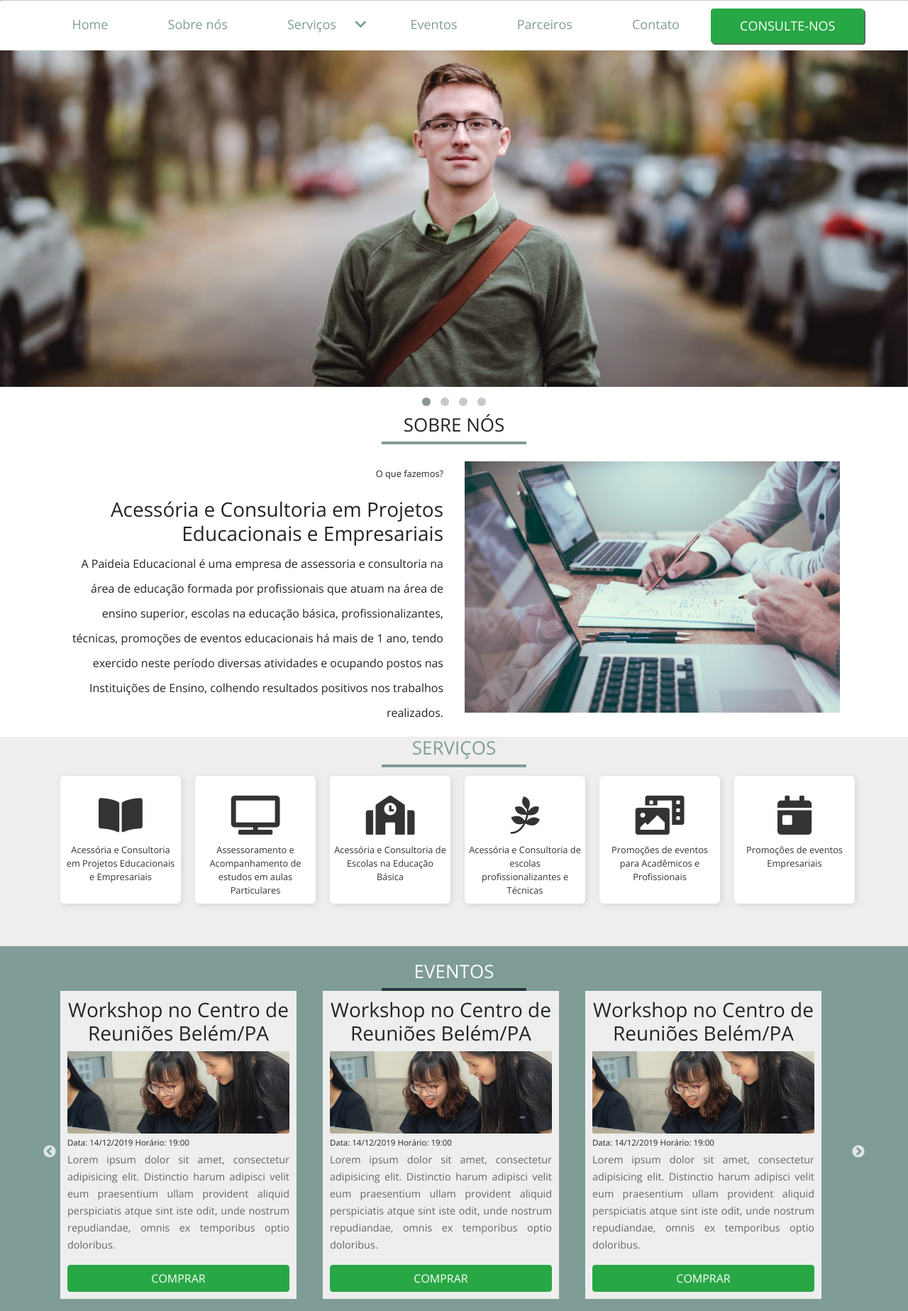
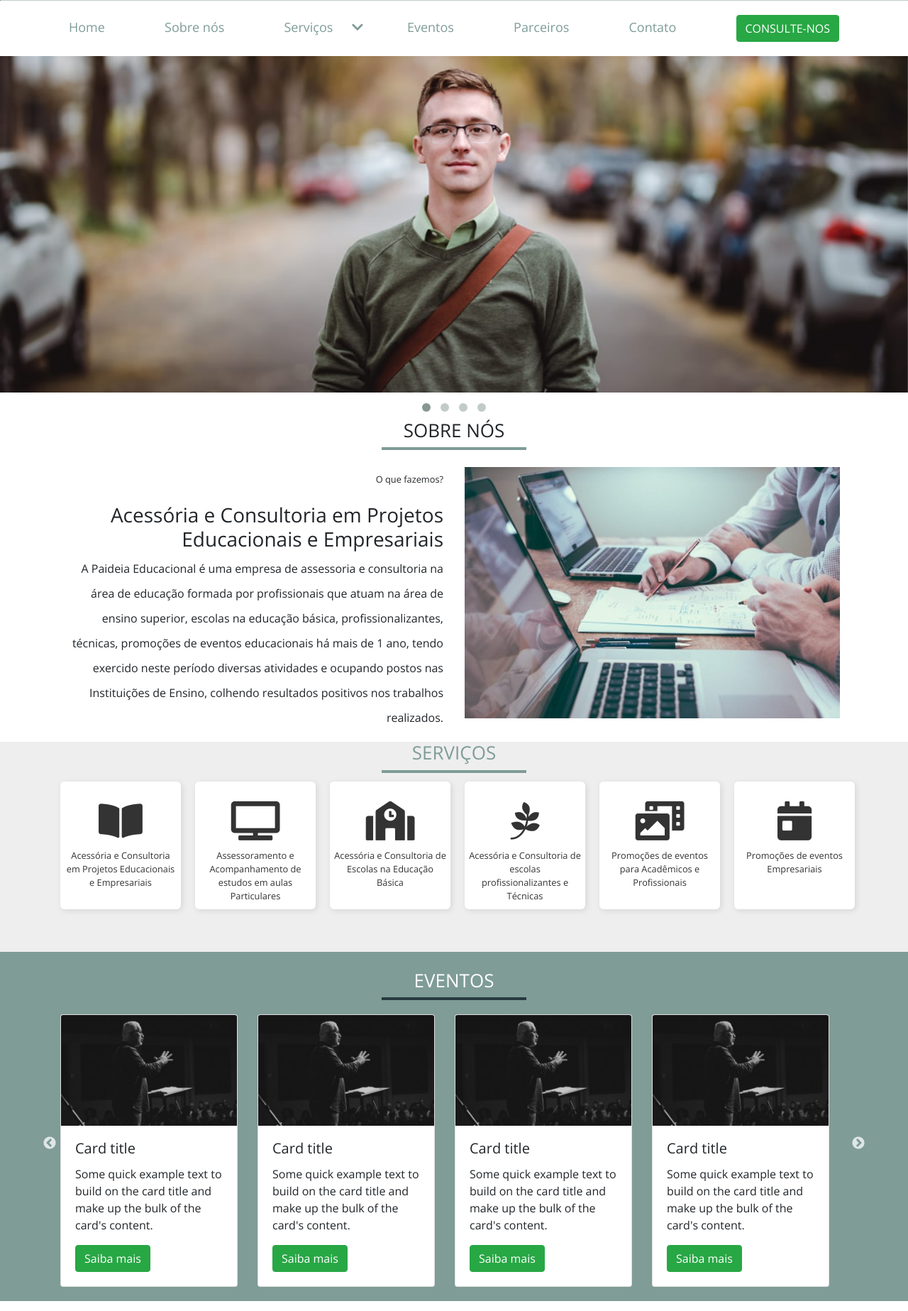
Before and after one commit to bladellano/navbar-scroll-width, a PHP site: page / in a window 1280 px wide. Shown: the part 326-2173 px from the top of the page at 71% size. Run offline with PHP 8.4, Linux system fonts and the light colour scheme; some libraries are stand-ins or nearby versions.

Commit message:
Terminando os cards

```diff
--- a/assets/css/style.css
+++ b/assets/css/style.css
@@ -43,27 +43,15 @@ body {
     border-radius   : 4px;
 }
 /* Personalizando botão bootstrap */
-.nav-links .btn.btn-success {
-    box-shadow: 2px 2px #53725A;
-    transition: .2s;
-}
-.nav-links .btn.btn-success:active {
- position  : relative;
- left      : 2px;
- top       : 2px;
- box-shadow: 1px 1px;
-}
-.nav-links .btn.btn-success a{
-    color         :#FFF;
-    text-transform: uppercase;
+.nav-links li a.btn.btn-success{
+    color         : #FFF ;
 }
 .nav-links .btn.btn-success:hover{
-    background-color:var(--cor-color-principal);
-    border          :1px solid var(--cor-color-principal);
+    color:#FFF;
 }
 .btn.btn-outline-success,.btn.btn-outline-primary{
     border        : solid 1px var(--cor-color-principal);
-    color         :  var(--cor-color-principal);
+    color         : var(--cor-color-principal);
     text-transform: uppercase;
 }
 .btn.btn-outline-success:hover,.btn.btn-outline-primary:hover  {
@@ -120,22 +107,18 @@ body {
 }
 
 /*----------------------*/
-
-#eventos{
+#eventos .slick-eventos{
+    padding-top: 20px;
+}
+#eventos {
     background-color: var(--cor-color-principal);
     width           : 100%;
-    text-align      : center;
-    padding-top     : 20px;
+    padding-top     : 25px;
+    padding-bottom  : 20px;
 }
-/* #eventos p{
-    padding-top   : 40px;
-    padding-bottom: 20px;
+
+#eventos h2{
     color         : #FFF;
-    text-align    : justify;
-    line-height   : 35px;
-    } */
-    #eventos h2{
-        color         :#FFF;
     font-size     : 26px;
     text-transform: uppercase;
     text-align    : center;
@@ -324,7 +319,7 @@ body {
  padding-bottom       : 100px;
 }
 /*----------------------*/
-.wrap-slick{
+/* .wrap-slick{
     background-color: #EEE;
     width: 90%;
     padding: 10px;
--- a/view/_footer.php
+++ b/view/_footer.php
@@ -85,19 +85,35 @@
 <script>
   $(document).ready(function() {
 
+    $('.slick-depoimentos').slick({
+      autoplay:true
+    });
+
     $('.slick-eventos').slick({
-     slidesToShow: 3,
-     slidesToScroll: 1,
-     // dots: true,
-     // infinite: true,
-     // speed: 500,
-     // fade: true,
-     // cssEase: 'linear'
+      speed: 300,
+      slidesToShow: 4,
+      slidesToScroll: 4,
+      responsive: [
+      {
+        breakpoint: 1024,
+        settings: {
+          slidesToShow: 3,
+          slidesToScroll: 3,
+          infinite: true,
+        }
+      },
+      {
+        breakpoint: 600,
+        settings: {
+         centerMode: true,
+         slidesToShow: 1,
+         slidesToScroll: 1
+       }
+     }
+     ]
    });
 
-    $(function () {
-      $('[data-toggle="tooltip"]').tooltip()
-    });
+    $('[data-toggle="tooltip"]').tooltip()
 
     $("#owl-demo").owlCarousel({
       navigation : true, // Show next and prev buttons
--- a/view/_header.php
+++ b/view/_header.php
@@ -117,7 +117,7 @@
   </li> -->
 
   <li><a href="#footer">Contato</a></li>
-  <li class="btn btn-success"><a href="#">CONSULTE-NOS</a></li>
+  <li><a class="btn btn-success" href="#">CONSULTE-NOS</a></li>
 </ul>
 
 <div class="burger">
--- a/view/index.php
+++ b/view/index.php
@@ -101,51 +101,63 @@
 
     <div class="slick-eventos">
       <div>
-        <div class="wrap-slick">
-          <h3>Workshop no Centro de Reuniões Belém/PA</h3>
-          <img src="assets/img/student4.jpg" alt="Imagem do Evento" class="card-img-bottom">
-          <small>Data: 14/12/2019 Horário: 19:00</small>
-          <p>Lorem ipsum dolor sit amet, consectetur adipisicing elit. Distinctio harum adipisci velit eum praesentium ullam provident aliquid perspiciatis atque sint iste odit, unde nostrum repudiandae, omnis ex temporibus optio doloribus.
-          </p>
-          <button class="btn btn-success btn-block">COMPRAR</button>
+        <div class="card" style="width: 90%">
+          <img class="card-img-top" src="assets/img/kristina-paparo.jpg" alt="Card image cap">
+          <div class="card-body">
+            <h5 class="card-title">Card title</h5>
+            <p class="card-text">Some quick example text to build on the card title and make up the bulk of the card's content.</p>
+            <a href="#" class="btn btn-success">Saiba mais</a>
+          </div>
         </div>
       </div>
-      <div>    <div class="wrap-slick">
-          <h3>Workshop no Centro de Reuniões Belém/PA</h3>
-          <img src="assets/img/student4.jpg" alt="Imagem do Evento" class="card-img-bottom">
-          <small>Data: 14/12/2019 Horário: 19:00</small>
-          <p>Lorem ipsum dolor sit amet, consectetur adipisicing elit. Distinctio harum adipisci velit eum praesentium ullam provident aliquid perspiciatis atque sint iste odit, unde nostrum repudiandae, omnis ex temporibus optio doloribus.
-          </p>
-          <button class="btn btn-success btn-block">COMPRAR</button>
-        </div></div>
-      <div>    <div class="wrap-slick">
-          <h3>Workshop no Centro de Reuniões Belém/PA</h3>
-          <img src="assets/img/student4.jpg" alt="Imagem do Evento" class="card-img-bottom">
-          <small>Data: 14/12/2019 Horário: 19:00</small>
-          <p>Lorem ipsum dolor sit amet, consectetur adipisicing elit. Distinctio harum adipisci velit eum praesentium ullam provident aliquid perspiciatis atque sint iste odit, unde nostrum repudiandae, omnis ex temporibus optio doloribus.
-          </p>
-          <button class="btn btn-success btn-block">COMPRAR</button>
-        </div></div>
-      <div>    <div class="wrap-slick">
-          <h3>Workshop no Centro de Reuniões Belém/PA</h3>
-          <img src="assets/img/student4.jpg" alt="Imagem do Evento" class="card-img-bottom">
-          <small>Data: 14/12/2019 Horário: 19:00</small>
-          <p>Lorem ipsum dolor sit amet, consectetur adipisicing elit. Distinctio harum adipisci velit eum praesentium ullam provident aliquid perspiciatis atque sint iste odit, unde nostrum repudiandae, omnis ex temporibus optio doloribus.
-          </p>
-          <button class="btn btn-success btn-block">COMPRAR</button>
-        </div></div>
-      <div>    <div class="wrap-slick">
-          <h3>Workshop no Centro de Reuniões Belém/PA</h3>
-          <img src="assets/img/student2.jpg" alt="Imagem do Evento" class="card-img-bottom">
-          <small>Data: 14/12/2019 Horário: 19:00</small>
-          <p>Lorem ipsum dolor sit amet, consectetur adipisicing elit. Distinctio harum adipisci velit eum praesentium ullam provident aliquid perspiciatis atque sint iste odit, unde nostrum repudiandae, omnis ex temporibus optio doloribus.
-          </p>
-          <button class="btn btn-success btn-block">COMPRAR</button>
-        </div></div>
-    </div>
-<!--     <p>Lorem ipsum dolor sit amet, consectetur adipisicing elit. Ab debitis corporis possimus perferendis unde voluptates doloremque porro eligendi reprehenderit adipisci eveniet aliquam ipsa deleniti nemo, eius provident optio distinctio tenetur. Lorem ipsum dolor sit amet, consectetur adipisicing elit. Ab debitis corporis possimus perferendis unde voluptates doloremque porro eligendi reprehenderit adipisci eveniet aliquam ipsa deleniti nemo, eius provident optio distinctio tenetur.
-</p> -->
-</div>
+
+      <div>
+        <div class="card" style="width: 90%">
+          <img class="card-img-top" src="assets/img/kristina-paparo.jpg" alt="Card image cap">
+          <div class="card-body">
+            <h5 class="card-title">Card title</h5>
+            <p class="card-text">Some quick example text to build on the card title and make up the bulk of the card's content.</p>
+            <a href="#" class="btn btn-success">Saiba mais</a>
+          </div>
+        </div>
+      </div>
+
+      <div>
+        <div class="card" style="width: 90%">
+          <img class="card-img-top" src="assets/img/kristina-paparo.jpg" alt="Card image cap">
+          <div class="card-body">
+            <h5 class="card-title">Card title</h5>
+            <p class="card-text">Some quick example text to build on the card title and make up the bulk of the card's content.</p>
+            <a href="#" class="btn btn-success">Saiba mais</a>
+          </div>
+        </div>
+      </div>
+
+      <div>
+        <div class="card" style="width: 90%">
+          <img class="card-img-top" src="assets/img/kristina-paparo.jpg" alt="Card image cap">
+          <div class="card-body">
+            <h5 class="card-title">Card title</h5>
+            <p class="card-text">Some quick example text to build on the card title and make up the bulk of the card's content.</p>
+            <a href="#" class="btn btn-success">Saiba mais</a>
+          </div>
+        </div>
+      </div>
+
+      <div>
+        <div class="card" style="width: 90%">
+          <img class="card-img-top" src="assets/img/kristina-paparo.jpg" alt="Card image cap">
+          <div class="card-body">
+            <h5 class="card-title">Card title</h5>
+            <p class="card-text">Some quick example text to build on the card title and make up the bulk of the card's content.</p>
+            <a href="#" class="btn btn-success">Saiba mais</a>
+          </div>
+        </div>
+      </div>
+
+    </div><!--slick eventos-->
+
+  </div>
 </div>
 
 <div id="services">
@@ -180,12 +192,18 @@
     </div>
   </div>
 </div>
-<div id="location">
+<div id="depoimentos">
   <div class="container">
-    <h2>Localização</h2>
+    <h2>DEPOIMENTOS</h2>
     <hr>
-    <p>Lorem ipsum dolor sit amet, consectetur adipisicing elit. Doloremque, delectus sunt architecto iusto fugit saepe! Fuga eos nesciunt cupiditate, quo architecto illum, placeat, maxime nemo voluptatibus cumque explicabo reprehenderit et. orem ipsum dolor sit amet, consectetur adipisicing elit. Doloremque, delectus sunt architecto iusto fugit saepe! Fuga eos nesciunt cupiditate, quo architecto illum, placeat, maxime nemo voluptatibus cumque explicabo reprehenderit et.</p>
-
+    <div class="slick-depoimentos">
+      <div>"Lorem ipsum dolor sit amet, consectetur adipisicing elit. Laborum, velit! Quo fugiat ipsam asperiores nam voluptatem beatae perspiciatis optio laudantium nobis, illo placeat. Similique accusantium minus, nesciunt minima, ut dolorum"
+      </div>
+      <div>"Lorem ipsum dolor sit amet, consectetur adipisicing elit. Eveniet suscipit odit accusamus fugiat tempora doloremque perferendis"
+      </div>
+      <div>"Expedita cumque itaque aperiam possimus temporibus repudiandae molestiae natus voluptate culpa repellendus nulla optio perspiciatis pariatur veritatis sunt soluta, dolor autem ex"
+      </div>
+    </div>
   </div>
 </div>
 
```
Also changed, not shown: other parts of assets/css/style.css (+21 -10 lines), assets/img/bg-paralax2.jpg, assets/img/kristina-paparo.jpg (added). Lines whose indentation alone changed are shown as unchanged.
